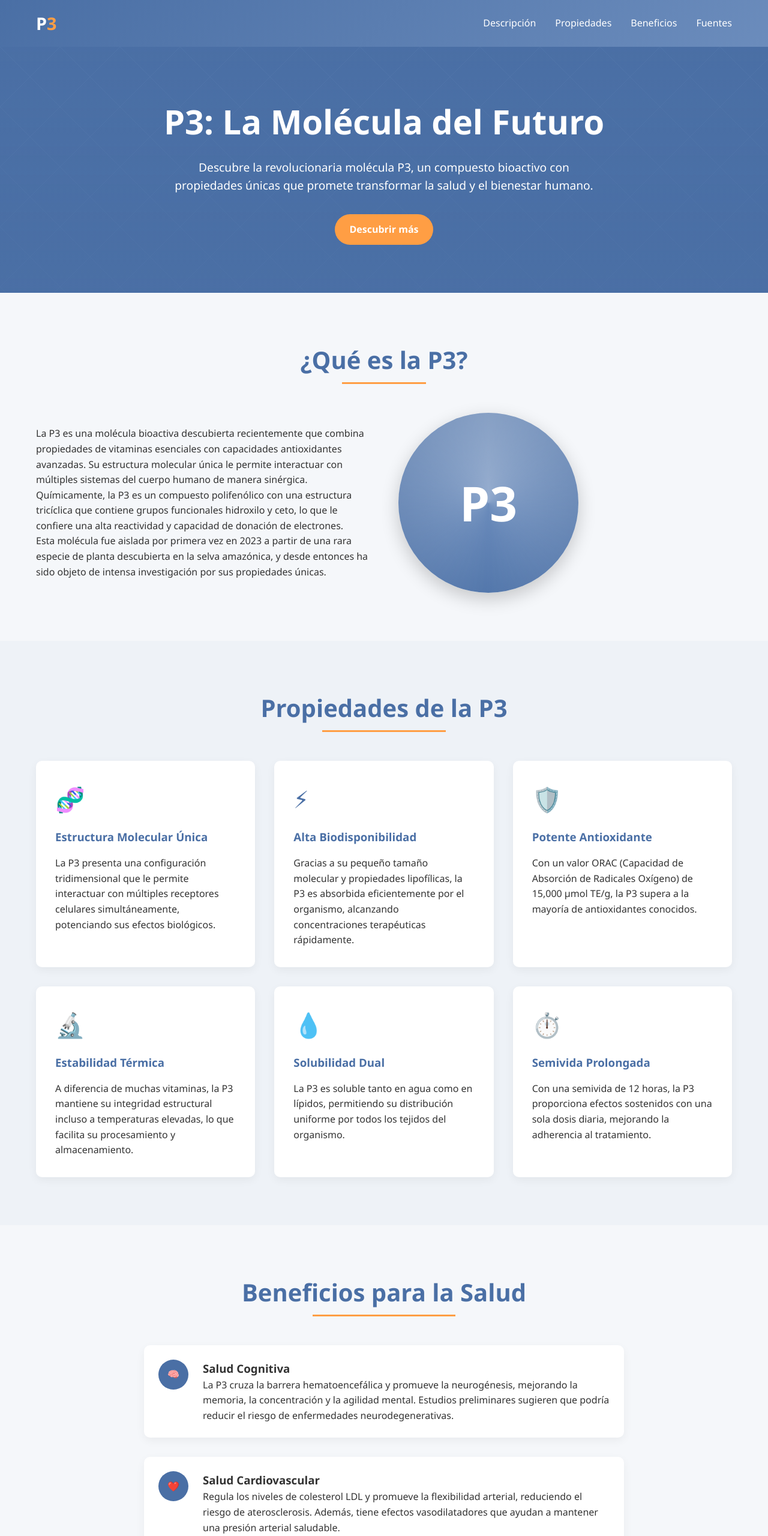
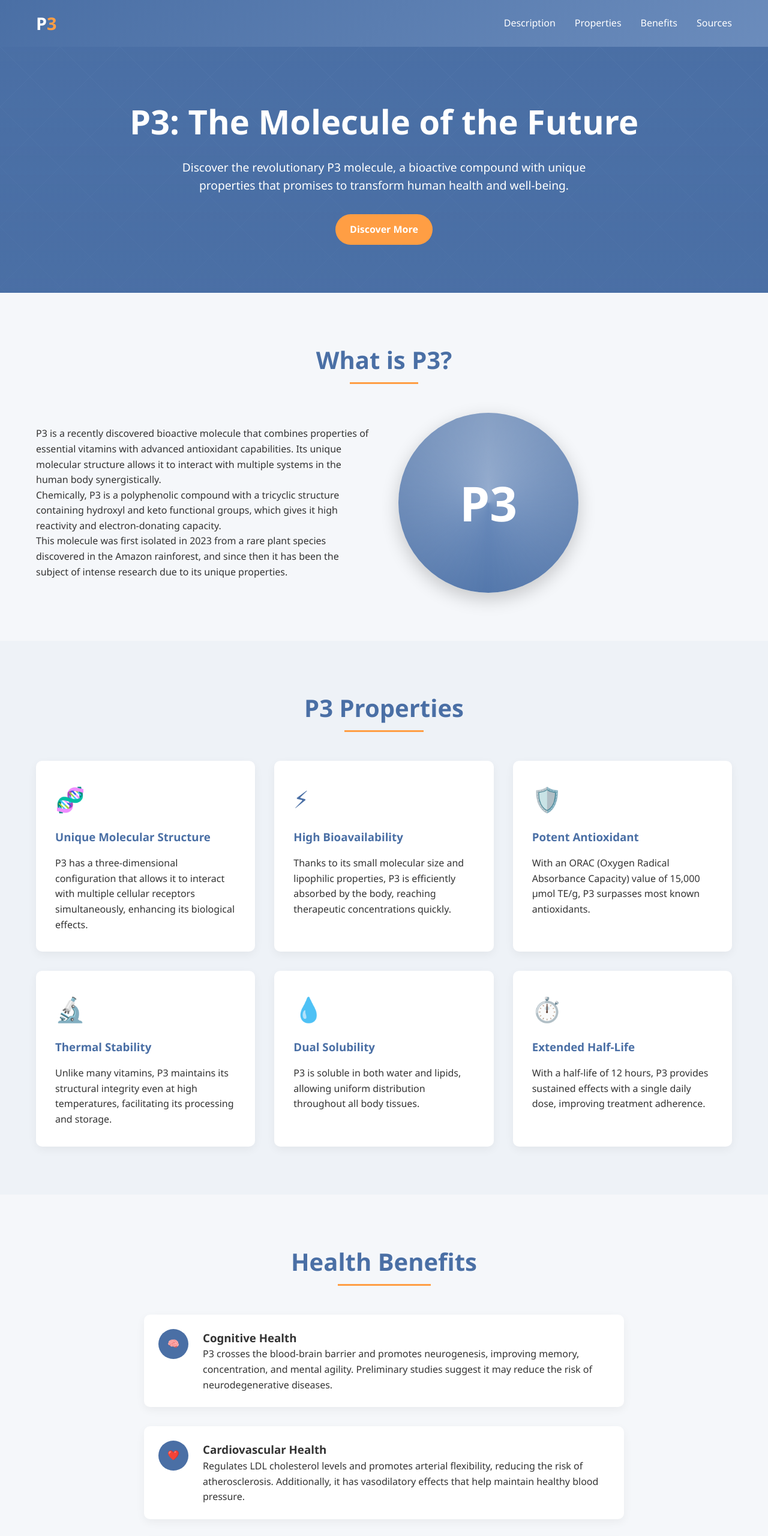
Before and after one commit to edmundo66cortes-ctrl/p3, a plain HTML site: page index.html in a window 1280 px wide. Shown: the top 2560 px of the page at 60% size. Drawn offline with Linux system fonts and the light colour scheme.

Commit message:
Update index.html

```diff
--- a/index.html
+++ b/index.html
@@ -1,9 +1,9 @@
 <!DOCTYPE html>
-<html lang="es">
+<html lang="en">
 <head>
     <meta charset="UTF-8">
     <meta name="viewport" content="width=device-width, initial-scale=1.0">
-    <title>P3 - La Molécula del Futuro</title>
+    <title>P3 - The Molecule of the Future</title>
     <style>
         :root {
             --primary: #4a6fa5;
@@ -363,10 +363,10 @@
             <nav>
                 <div class="logo">P<span>3</span></div>
                 <ul class="nav-links">
-                    <li><a href="#about">Descripción</a></li>
-                    <li><a href="#properties">Propiedades</a></li>
-                    <li><a href="#benefits">Beneficios</a></li>
-                    <li><a href="#sources">Fuentes</a></li>
+                    <li><a href="#about">Description</a></li>
+                    <li><a href="#properties">Properties</a></li>
+                    <li><a href="#benefits">Benefits</a></li>
+                    <li><a href="#sources">Sources</a></li>
                 </ul>
             </nav>
         </div>
@@ -375,9 +375,9 @@
     <!-- Hero Section -->
     <section class="hero">
         <div class="container">
-            <h1>P3: La Molécula del Futuro</h1>
-            <p>Descubre la revolucionaria molécula P3, un compuesto bioactivo con propiedades únicas que promete transformar la salud y el bienestar humano.</p>
-            <a href="#about" class="btn">Descubrir más</a>
+            <h1>P3: The Molecule of the Future</h1>
+            <p>Discover the revolutionary P3 molecule, a bioactive compound with unique properties that promises to transform human health and well-being.</p>
+            <a href="#about" class="btn">Discover More</a>
         </div>
     </section>
 
@@ -385,13 +385,13 @@
     <section id="about" class="about">
         <div class="container">
             <div class="section-title">
-                <h2>¿Qué es la P3?</h2>
+                <h2>What is P3?</h2>
             </div>
             <div class="about-content">
                 <div class="about-text">
-                    <p>La P3 es una molécula bioactiva descubierta recientemente que combina propiedades de vitaminas esenciales con capacidades antioxidantes avanzadas. Su estructura molecular única le permite interactuar con múltiples sistemas del cuerpo humano de manera sinérgica.</p>
-                    <p>Químicamente, la P3 es un compuesto polifenólico con una estructura tricíclica que contiene grupos funcionales hidroxilo y ceto, lo que le confiere una alta reactividad y capacidad de donación de electrones.</p>
-                    <p>Esta molécula fue aislada por primera vez en 2023 a partir de una rara especie de planta descubierta en la selva amazónica, y desde entonces ha sido objeto de intensa investigación por sus propiedades únicas.</p>
+                    <p>P3 is a recently discovered bioactive molecule that combines properties of essential vitamins with advanced antioxidant capabilities. Its unique molecular structure allows it to interact with multiple systems in the human body synergistically.</p>
+                    <p>Chemically, P3 is a polyphenolic compound with a tricyclic structure containing hydroxyl and keto functional groups, which gives it high reactivity and electron-donating capacity.</p>
+                    <p>This molecule was first isolated in 2023 from a rare plant species discovered in the Amazon rainforest, and since then it has been the subject of intense research due to its unique properties.</p>
                 </div>
                 <div class="about-image">
                     <div class="molecule">
@@ -406,38 +406,38 @@
     <section id="properties" class="properties">
         <div class="container">
             <div class="section-title">
-                <h2>Propiedades de la P3</h2>
+                <h2>P3 Properties</h2>
             </div>
             <div class="properties-grid">
                 <div class="property-card">
                     <div class="property-icon">🧬</div>
-                    <h3>Estructura Molecular Única</h3>
-                    <p>La P3 presenta una configuración tridimensional que le permite interactuar con múltiples receptores celulares simultáneamente, potenciando sus efectos biológicos.</p>
+                    <h3>Unique Molecular Structure</h3>
+                    <p>P3 has a three-dimensional configuration that allows it to interact with multiple cellular receptors simultaneously, enhancing its biological effects.</p>
                 </div>
                 <div class="property-card">
                     <div class="property-icon">⚡</div>
-                    <h3>Alta Biodisponibilidad</h3>
-                    <p>Gracias a su pequeño tamaño molecular y propiedades lipofílicas, la P3 es absorbida eficientemente por el organismo, alcanzando concentraciones terapéuticas rápidamente.</p>
+                    <h3>High Bioavailability</h3>
+                    <p>Thanks to its small molecular size and lipophilic properties, P3 is efficiently absorbed by the body, reaching therapeutic concentrations quickly.</p>
                 </div>
                 <div class="property-card">
                     <div class="property-icon">🛡️</div>
-                    <h3>Potente Antioxidante</h3>
-                    <p>Con un valor ORAC (Capacidad de Absorción de Radicales Oxígeno) de 15,000 μmol TE/g, la P3 supera a la mayoría de antioxidantes conocidos.</p>
+                    <h3>Potent Antioxidant</h3>
+                    <p>With an ORAC (Oxygen Radical Absorbance Capacity) value of 15,000 μmol TE/g, P3 surpasses most known antioxidants.</p>
                 </div>
                 <div class="property-card">
                     <div class="property-icon">🔬</div>
-                    <h3>Estabilidad Térmica</h3>
-                    <p>A diferencia de muchas vitaminas, la P3 mantiene su integridad estructural incluso a temperaturas elevadas, lo que facilita su procesamiento y almacenamiento.</p>
+                    <h3>Thermal Stability</h3>
+                    <p>Unlike many vitamins, P3 maintains its structural integrity even at high temperatures, facilitating its processing and storage.</p>
                 </div>
                 <div class="property-card">
                     <div class="property-icon">💧</div>
-                    <h3>Solubilidad Dual</h3>
-                    <p>La P3 es soluble tanto en agua como en lípidos, permitiendo su distribución uniforme por todos los tejidos del organismo.</p>
+                    <h3>Dual Solubility</h3>
+                    <p>P3 is soluble in both water and lipids, allowing uniform distribution throughout all body tissues.</p>
                 </div>
                 <div class="property-card">
                     <div class="property-icon">⏱️</div>
-                    <h3>Semivida Prolongada</h3>
-                    <p>Con una semivida de 12 horas, la P3 proporciona efectos sostenidos con una sola dosis diaria, mejorando la adherencia al tratamiento.</p>
+                    <h3>Extended Half-Life</h3>
+                    <p>With a half-life of 12 hours, P3 provides sustained effects with a single daily dose, improving treatment adherence.</p>
                 </div>
             </div>
         </div>
@@ -447,42 +447,42 @@
     <section id="benefits" class="benefits">
         <div class="container">
             <div class="section-title">
-                <h2>Beneficios para la Salud</h2>
+                <h2>Health Benefits</h2>
             </div>
             <div class="benefits-list">
                 <div class="benefit-item">
                     <div class="benefit-icon">🧠</div>
                     <div>
-                        <h3>Salud Cognitiva</h3>
-                        <p>La P3 cruza la barrera hematoencefálica y promueve la neurogénesis, mejorando la memoria, la concentración y la agilidad mental. Estudios preliminares sugieren que podría reducir el riesgo de enfermedades neurodegenerativas.</p>
+                        <h3>Cognitive Health</h3>
+                        <p>P3 crosses the blood-brain barrier and promotes neurogenesis, improving memory, concentration, and mental agility. Preliminary studies suggest it may reduce the risk of neurodegenerative diseases.</p>
                     </div>
                 </div>
                 <div class="benefit-item">
                     <div class="benefit-icon">❤️</div>
                     <div>
-                        <h3>Salud Cardiovascular</h3>
-                        <p>Regula los niveles de colesterol LDL y promueve la flexibilidad arterial, reduciendo el riesgo de aterosclerosis. Además, tiene efectos vasodilatadores que ayudan a mantener una presión arterial saludable.</p>
+                        <h3>Cardiovascular Health</h3>
+                        <p>Regulates LDL cholesterol levels and promotes arterial flexibility, reducing the risk of atherosclerosis. Additionally, it has vasodilatory effects that help maintain healthy blood pressure.</p>
                     </div>
                 </div>
                 <div class="benefit-item">
                     <div class="benefit-icon">🔋</div>
                     <div>
-                        <h3>Energía y Metabolismo</h3>
-                        <p>La P3 optimiza la producción de ATP en las mitocondrias, aumentando los niveles de energía y mejorando el metabolismo de lípidos y carbohidratos. Esto puede contribuir a un peso corporal saludable.</p>
+                        <h3>Energy and Metabolism</h3>
+                        <p>P3 optimizes ATP production in mitochondria, increasing energy levels and improving lipid and carbohydrate metabolism. This can contribute to a healthy body weight.</p>
                     </div>
                 </div>
                 <div class="benefit-item">
                     <div class="benefit-icon">🛡️</div>
                     <div>
-                        <h3>Sistema Inmunológico</h3>
-                        <p>Modula la respuesta inmunitaria, fortaleciendo las defensas contra patógenos mientras reduce las reacciones autoinmunes excesivas. También promueve la producción de células T reguladoras.</p>
+                        <h3>Immune System</h3>
+                        <p>Modulates the immune response, strengthening defenses against pathogens while reducing excessive autoimmune reactions. It also promotes the production of regulatory T cells.</p>
                     </div>
                 </div>
                 <div class="benefit-item">
                     <div class="benefit-icon">👁️</div>
                     <div>
-                        <h3>Salud Ocular</h3>
-                        <p>Se acumula selectivamente en los tejidos oculares, protegiendo contra el daño oxidativo y reduciendo el riesgo de degeneración macular relacionada con la edad y cataratas.</p>
+                        <h3>Eye Health</h3>
+                        <p>It selectively accumulates in eye tissues, protecting against oxidative damage and reducing the risk of age-related macular degeneration and cataracts.</p>
                     </div>
                 </div>
             </div>
@@ -493,28 +493,28 @@
     <section id="sources" class="sources">
         <div class="container">
             <div class="section-title">
-                <h2>Fuentes de P3</h2>
+                <h2>P3 Sources</h2>
             </div>
             <div class="sources-content">
                 <div class="source-item">
                     <div class="source-icon">🌿</div>
-                    <h3>Planta Amazónica</h3>
-                    <p>Fuente natural original con la concentración más alta de P3.</p>
+                    <h3>Amazonian Plant</h3>
+                    <p>Original natural source with the highest concentration of P3.</p>
                 </div>
                 <div class="source-item">
                     <div class="source-icon">🍄</div>
-                    <h3>Hongos Especiales</h3>
-                    <p>Ciertas especies de hongos contienen cantidades significativas de P3.</p>
+                    <h3>Special Mushrooms</h3>
+                    <p>Certain mushroom species contain significant amounts of P3.</p>
                 </div>
                 <div class="source-item">
                     <div class="source-icon">🥦</div>
-                    <h3>Vegetales Verdes</h3>
-                    <p>Algunas verduras de hoja verde contienen precursores de P3.</p>
+                    <h3>Green Vegetables</h3>
+                    <p>Some leafy green vegetables contain P3 precursors.</p>
                 </div>
                 <div class="source-item">
                     <div class="source-icon">💊</div>
-                    <h3>Suplementos</h3>
-                    <p>Disponible en forma de cápsulas con P3 purificada y estandarizada.</p>
+                    <h3>Supplements</h3>
+                    <p>Available in capsule form with purified and standardized P3.</p>
                 </div>
             </div>
         </div>
@@ -526,12 +526,12 @@
             <div class="footer-content">
                 <div class="footer-logo">P<span>3</span></div>
                 <ul class="footer-links">
-                    <li><a href="#about">Descripción</a></li>
-                    <li><a href="#properties">Propiedades</a></li>
-                    <li><a href="#benefits">Beneficios</a></li>
-                    <li><a href="#sources">Fuentes</a></li>
+                    <li><a href="#about">Description</a></li>
+                    <li><a href="#properties">Properties</a></li>
+                    <li><a href="#benefits">Benefits</a></li>
+                    <li><a href="#sources">Sources</a></li>
                 </ul>
-                <p class="copyright">© 2023 P3 Molecular. Todos los derechos reservados. Esta es una página ficticia creada con fines educativos.</p>
+                <p class="copyright">© 2023 P3 Molecular. All rights reserved. This is a fictional page created for educational purposes.</p>
             </div>
         </div>
     </footer>
```
